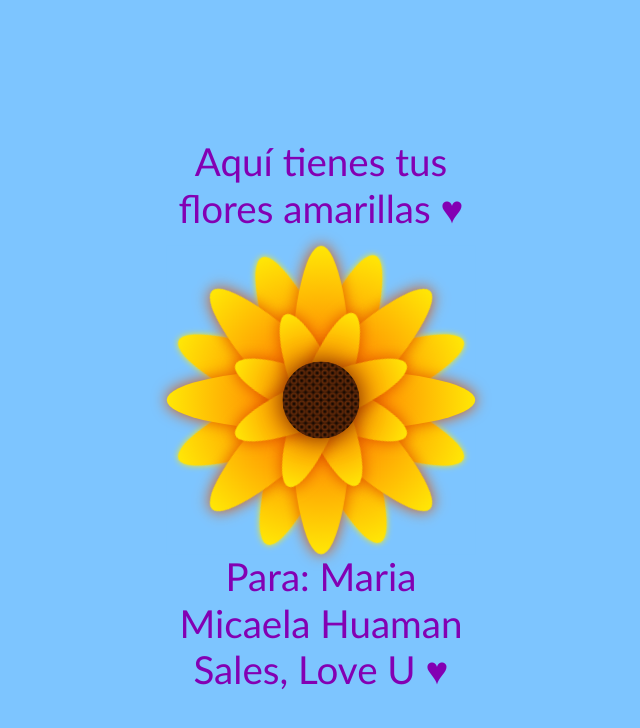
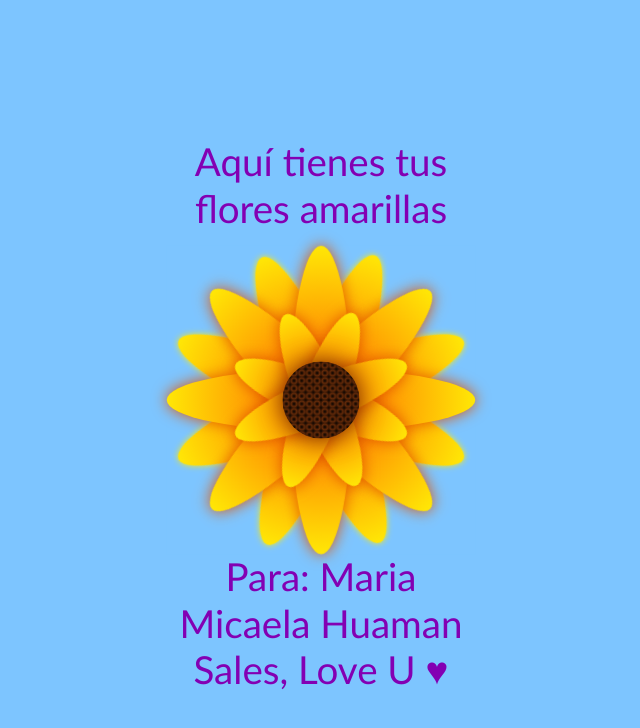
Before and after one commit to AngieKHS/flores_amarillas_para_mica, a plain HTML site: page docs/index.html in a window 1280 px wide. Shown: the whole page, without its empty margins (319-959 px from the left). Drawn offline with Linux system fonts and the light colour scheme.

Commit message:
index.html

```diff
--- a/docs/index.html
+++ b/docs/index.html
@@ -10,7 +10,7 @@
 <body>
 
 <div class="flower">
-    <div class="text-above">Aquí tienes tus flores amarillas ♥</div>
+    <div class="text-above">Aquí tienes tus flores amarillas</div>
     <div class="mid">
     </div>
     <div class="Petal1 p1">
```
